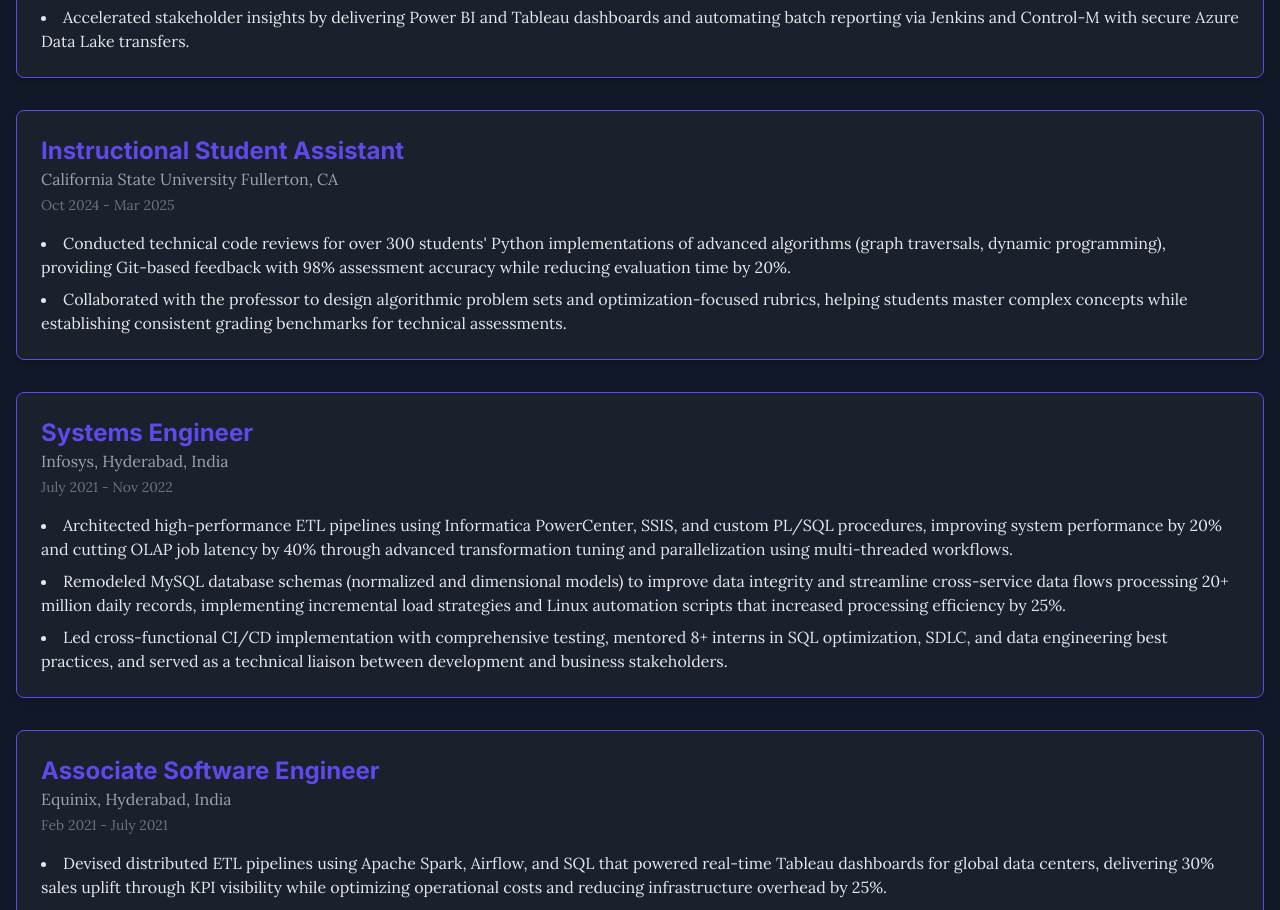
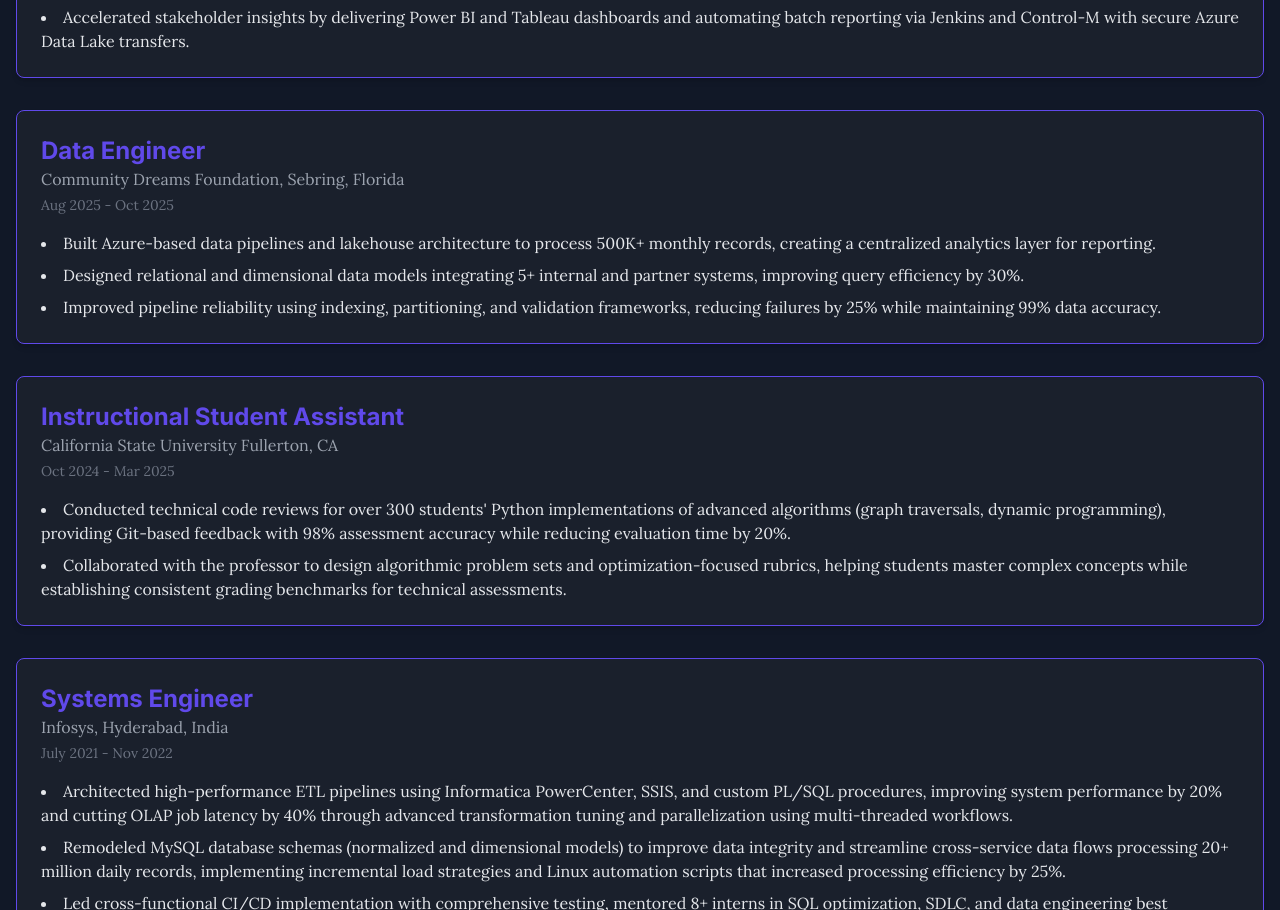
Before and after one commit to sirishaa03/my-portfolio, a plain HTML site: page index.html in a window 1280 px wide. Shown: the part 2038-2948 px from the top of the page. Drawn offline with nearby package versions, Linux system fonts and the light colour scheme.

Commit message:
index.html

```diff
--- a/index.html
+++ b/index.html
@@ -296,6 +296,16 @@
                         <li>Reduced end-to-end data processing latency by 40% through query refactoring, ingestion optimization, and removal of redundant transformations, improving SLA adherence.</li>
                         <li>Resolved high-volume data quality issues using statistical profiling and reconciliation, improving accuracy and consistency by 25% and enabling audit-ready reporting.</li>
                         <li>Accelerated stakeholder insights by delivering Power BI and Tableau dashboards and automating batch reporting via Jenkins and Control-M with secure Azure Data Lake transfers.</li>
+                    </ul>
+                </div>
+                <div class="bg-darkcard rounded-lg shadow-md p-6 border border-primary transition-all duration-300 neon-hover">
+                    <h3 class="text-2xl font-bold text-primary">Data Engineer</h3>
+                    <p class="text-gray-400">Community Dreams Foundation, Sebring, Florida</p>
+                    <p class="text-sm text-gray-500 mt-1">Aug 2025 - Oct 2025</p>
+                    <ul class="list-disc list-inside text-gray-200 mt-4 space-y-2">
+                        <li>Built Azure-based data pipelines and lakehouse architecture to process 500K+ monthly records, creating a centralized analytics layer for reporting.</li>
+                        <li>Designed relational and dimensional data models integrating 5+ internal and partner systems, improving query efficiency by 30%.</li>
+                        <li>Improved pipeline reliability using indexing, partitioning, and validation frameworks, reducing failures by 25% while maintaining 99% data accuracy.</li>
                     </ul>
                 </div>
                 <div class="bg-darkcard rounded-lg shadow-md p-6 border border-primary transition-all duration-300 neon-hover">
```
